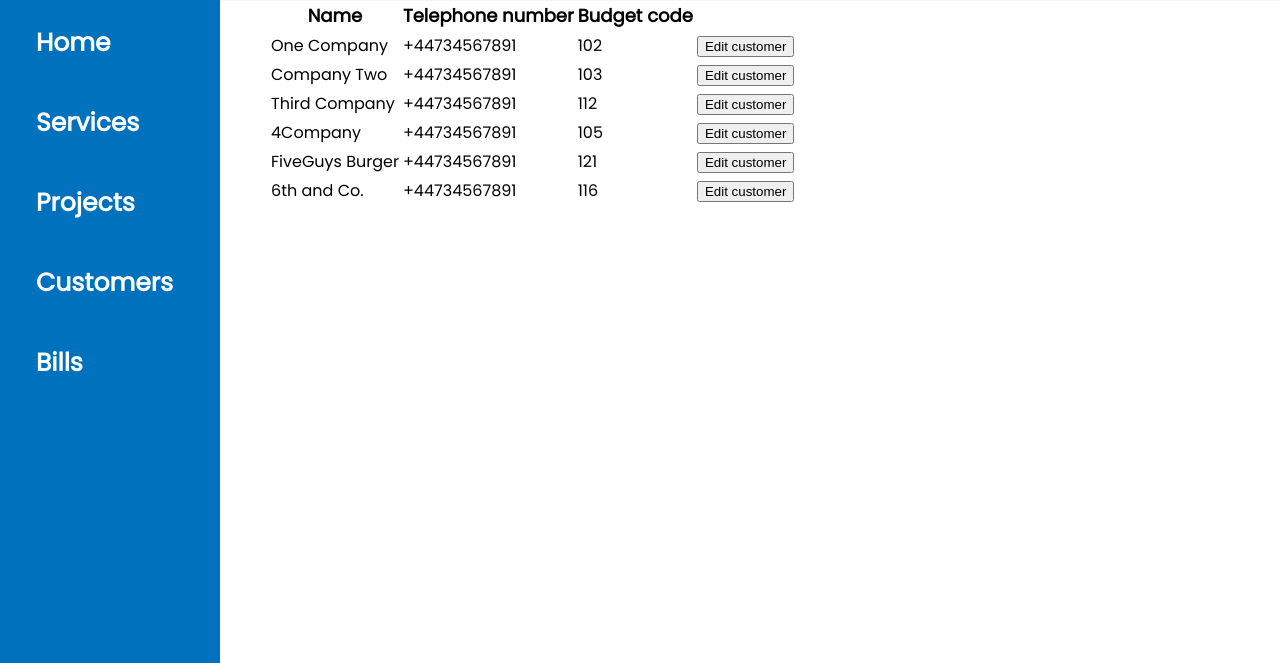
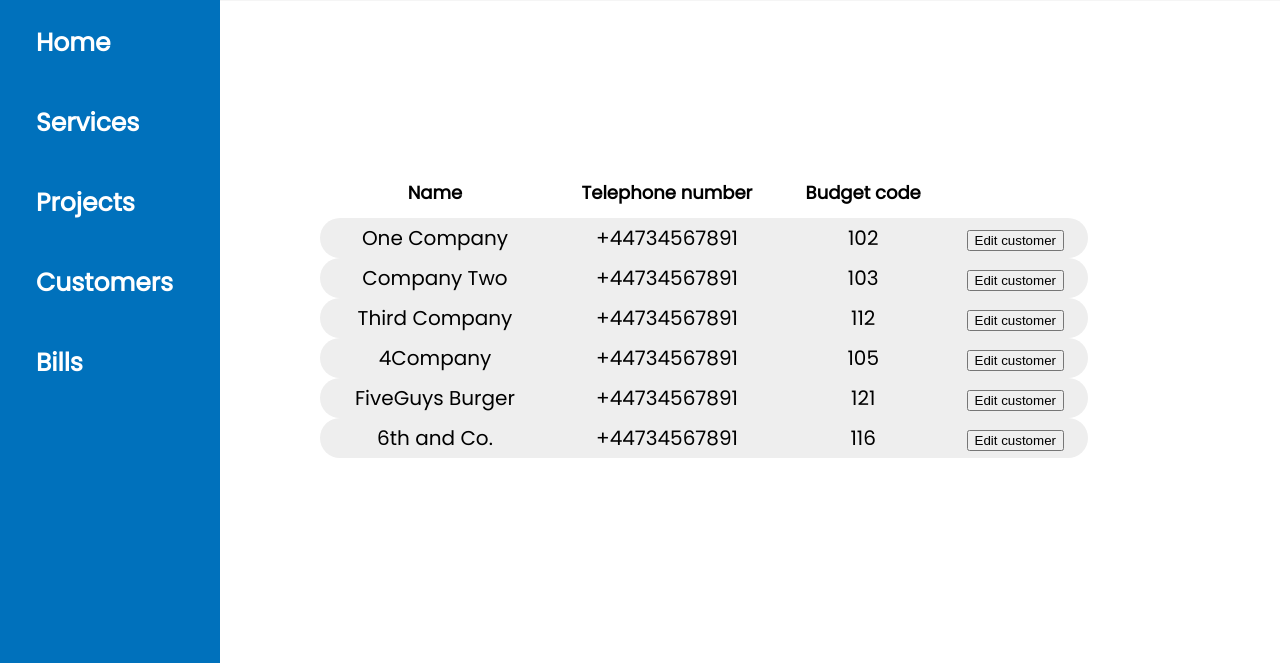
Before and after one commit to CSP5UofG/Imaging-System-App, a Django app: page /imaging_system_app/customers/ in a window 1280 px wide. Shown: the part 137-800 px from the top of the page. Run offline with Django 3.2, Linux system fonts and the light colour scheme; data comes from the database, SQL or seed files in the repository.

Commit message:
added css to customers

```diff
--- a/imaging_system_app_project/static/projects.css
+++ b/imaging_system_app_project/static/projects.css
@@ -1,4 +1,4 @@
-#all_projects{
+.tables{
     width: 60%;
     position:fixed;
     left: 25%;
@@ -8,7 +8,7 @@
     overflow-y: scroll;
 }
 
-#all_projects td {
+.tables td {
     width: max-content + 10%;
     height: 20%;
 
@@ -24,12 +24,12 @@
 
 }
 
-#all_projects tr {
+.tables tr {
     border-radius: 30px;
 }
 
 
-#all_projects th{
+.tables th{
     width: max-content;
     padding-top: 12px ;
     padding-bottom: 12px;
--- a/imaging_system_app_project/templates/imaging_system_app/customers.html
+++ b/imaging_system_app_project/templates/imaging_system_app/customers.html
@@ -7,6 +7,8 @@
 
 {% block css_block %}
     <link rel="stylesheet" type="text/css" href="{% static 'content.css' %}">
+    <link rel="stylesheet" type="text/css" href="{% static 'projects.css' %}">
+    <link rel="stylesheet" type="text/css" href="{% static 'content.css' %}">
 {% endblock %}
 
 {% block pagetitle %}
@@ -15,7 +17,7 @@
 
 {% block body_block %}
     <ul class="content_list">
-        <table id="all_projects">
+        <table class="tables">
             <tr>
                 <th>Name</th>
                 <th>Telephone number</th>
--- a/imaging_system_app_project/templates/imaging_system_app/projects.html
+++ b/imaging_system_app_project/templates/imaging_system_app/projects.html
@@ -45,7 +45,7 @@
         <div class="search_bar">
             <input type="text" id="search_bar" placeholder="Search.." id>
         </div>
-        <table id="all_projects">
+        <table class="tables">
             <tr>
                 <th onclick="sortTable(0)">Date</th>
                 <th onclick="sortTable(1)">Customer</th>
```
